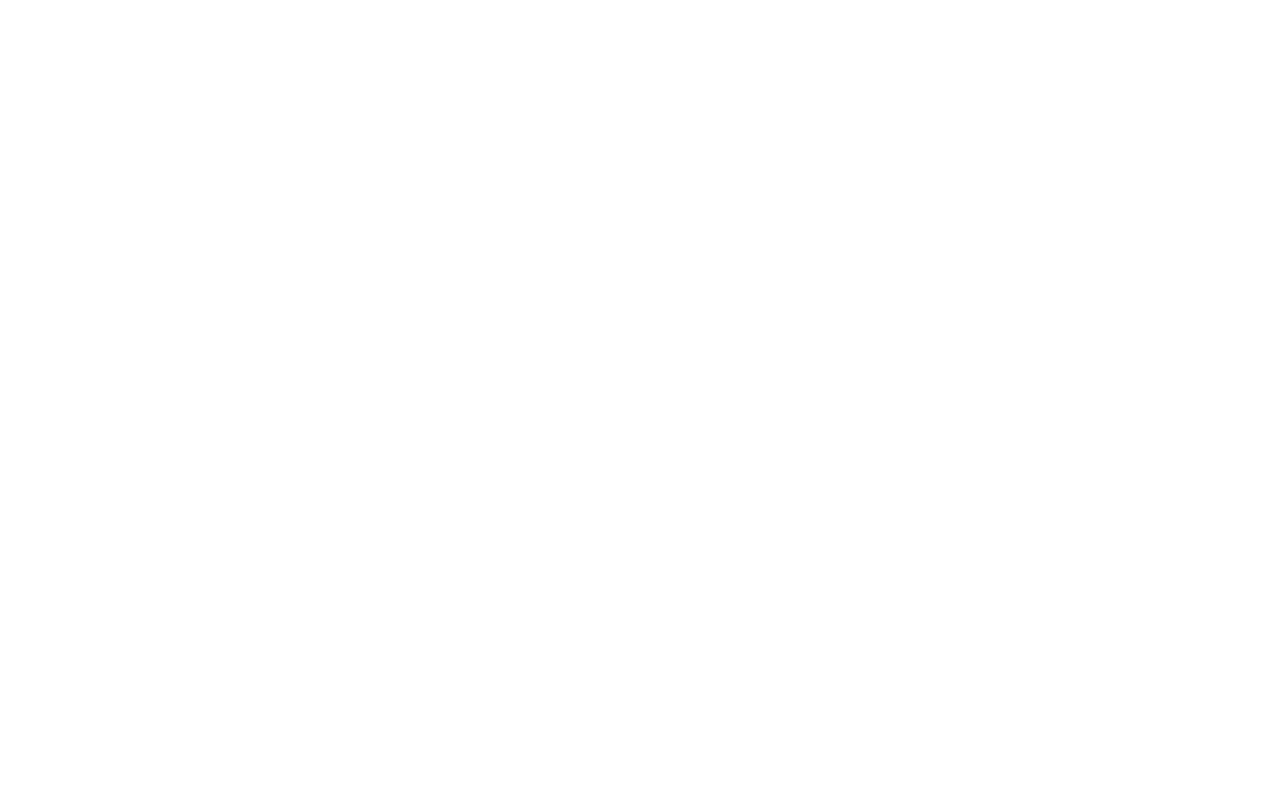
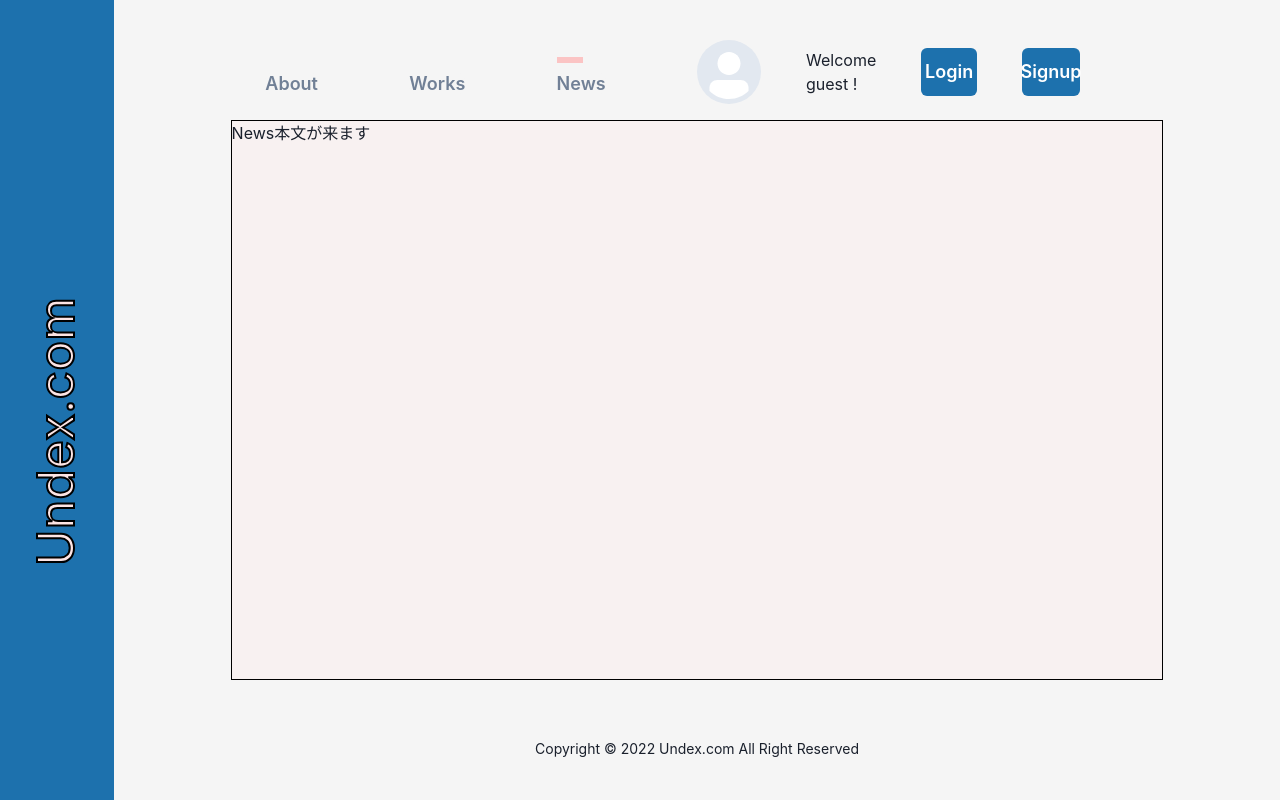
Before and after one commit to SOICHI0826/bf2b_front, a React (Create React App) app: page /news in a window 1280 px wide. Before the commit this address had no page. Built offline with nearby package versions, Linux system fonts and the light colour scheme.

Commit message:
perf：AboutページとNewページの雛形作成

```diff
--- a/src/App.jsx
+++ b/src/App.jsx
@@ -1,6 +1,8 @@
 import { BrowserRouter, Routes, Route} from 'react-router-dom';
 import { ChakraProvider } from '@chakra-ui/react';
 import { Main } from './pages/Main';
+import { News } from './pages/News';
+import { About } from './pages/About';
 import { Login } from './pages/Login';
 import { Signup } from './pages/Signup';
 import { WorkTest } from './pages/works/WorkTest';
@@ -11,6 +13,8 @@
       <BrowserRouter>
         <Routes>
           <Route path={'/'} element={<Main />} />
+          <Route path={'/news'} element={<News />} />
+          <Route path={'/about'} element={<About />} />
           <Route path={'/login'} element={<Login />} />
           <Route path={'/signup'} element={<Signup />} />
           <Route path={'/test'} element={<WorkTest /> } />
--- a/src/components/Header/Header.jsx
+++ b/src/components/Header/Header.jsx
@@ -25,10 +25,10 @@
             <Box className={styles.headerMenu} justifyContent='space-evenly' w='50%'>
                 <Box className={styles.aboutButton} mb='10px' display='flex' flexDirection='column'>
                     {menu === 'about' &&
-                    <Divider ml='60px' mb='10px' orientation='horizontal' borderColor="#FFA3A3" borderWidth='3px' width='20px'/>
+                    <Divider ml='63px' mb='10px' orientation='horizontal' borderColor="#FFA3A3" borderWidth='3px' width='20px'/>
                     }
                     {menu !== 'about' &&
-                    <Divider ml='60px' mb='10px' orientation='horizontal' borderColor="#F5F5F5" borderWidth='3px'/>
+                    <Divider ml='63px' mb='10px' orientation='horizontal' borderColor="#F5F5F5" borderWidth='3px'/>
                     }
                     <Button size='lg' variant='link' ml='60px' bg='#F5F5F5' onClick={handleNavAbout}>About</Button>
                 </Box>
--- /dev/null
+++ b/src/pages/About.jsx
@@ -0,0 +1,28 @@
+import { Header } from '../components/Header/Header';
+import { Footer } from '../components/Footer/Footer';
+import { Sidebar } from '../components/Sidebar/Sidebar';
+import { Box, Text } from '@chakra-ui/react';
+import { css } from "@emotion/css";
+
+export const About = () => {
+  return (
+     <Box display='flex' bg='#F5F5F5' w='100%' h='100%'>
+        <Box className={styles.leftContainer}>
+          <Sidebar />
+        </Box>
+        <Box className={styles.rightContainer} display='flex' flexDirection='column' w='100%'>
+          <Header menu='about'/>
+          <Box className={styles.newsContainer} ml='10%' mb='5%' bgColor='rgb(255, 230, 230, 0.3)' border='1px' borderColor='#000000' w='80%' h='70%'>
+            <Text>About本文が来ます</Text>
+          </Box>
+          {/* もっと柔軟にFooterの位置に配置する */}
+          <Footer />
+        </Box>
+     </Box>
+  )
+}
+
+const styles ={
+  rightContainer: css`
+  `
+}
--- /dev/null
+++ b/src/pages/News.jsx
@@ -0,0 +1,28 @@
+import { Header } from '../components/Header/Header';
+import { Footer } from '../components/Footer/Footer';
+import { Sidebar } from '../components/Sidebar/Sidebar';
+import { Box, Text } from '@chakra-ui/react';
+import { css } from "@emotion/css";
+
+export const News = () => {
+  return (
+     <Box display='flex' bg='#F5F5F5' w='100%' h='100%'>
+        <Box className={styles.leftContainer}>
+          <Sidebar />
+        </Box>
+        <Box className={styles.rightContainer} display='flex' flexDirection='column' w='100%'>
+          <Header menu='news'/>
+          <Box className={styles.newsContainer} ml='10%' mb='5%' bgColor='rgb(255, 230, 230, 0.3)' border='1px' borderColor='#000000' w='80%' h='70%'>
+            <Text>News本文が来ます</Text>
+          </Box>
+          {/* もっと柔軟にFooterの位置に配置する */}
+          <Footer />
+        </Box>
+     </Box>
+  )
+}
+
+const styles ={
+  rightContainer: css`
+  `
+}
```
